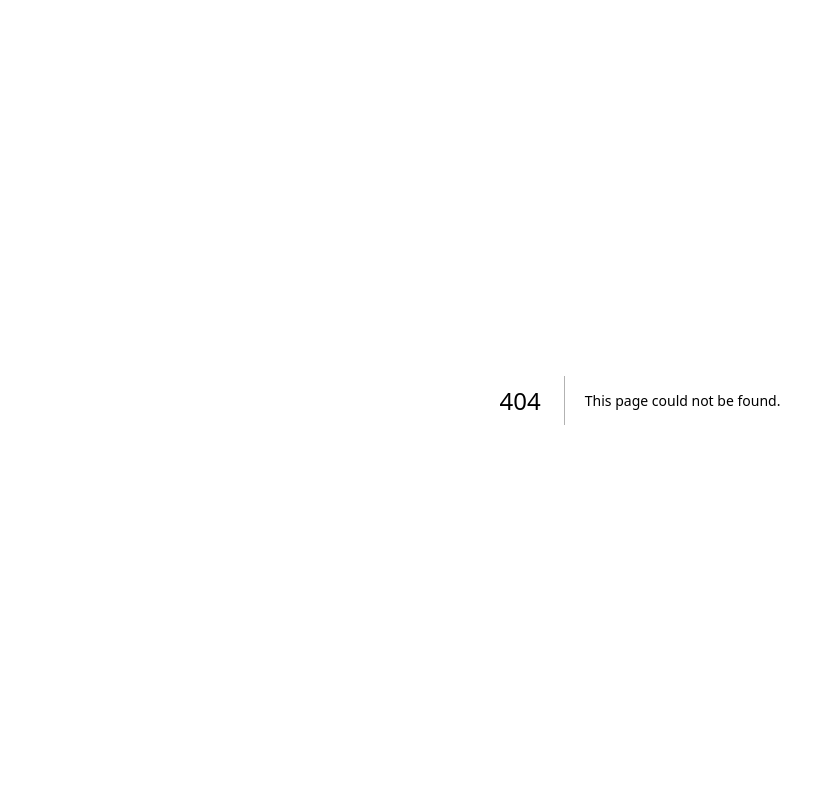
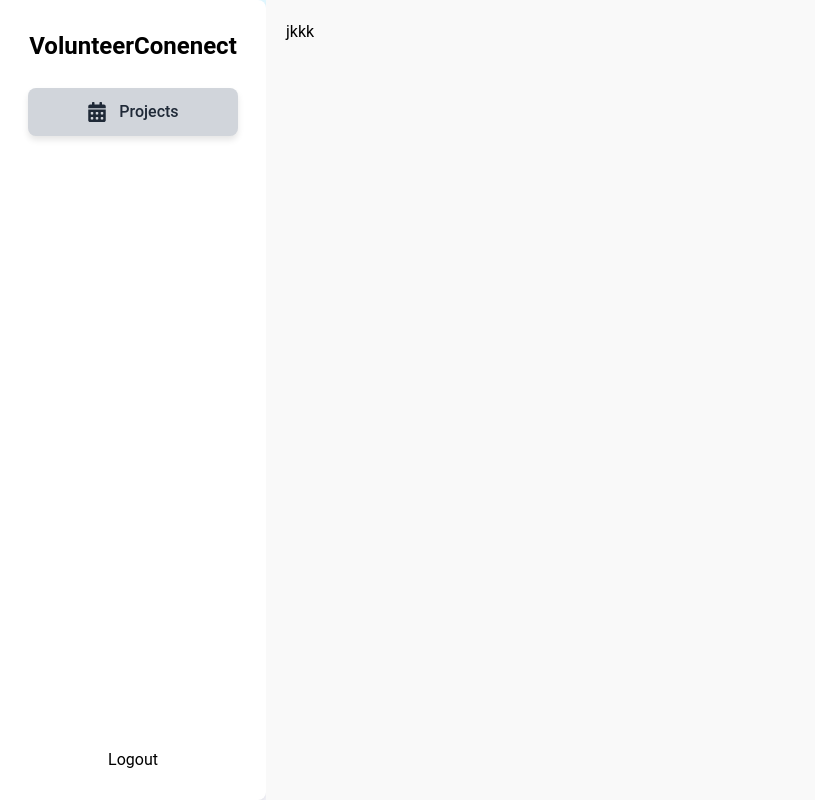
Before and after one commit to JuanCalderon2005/comunitary_projects, a Next.js app: page /projects in a window 1280 px wide. Before the commit this address had no page. Shown: the whole page, without its empty margins (0-815 px from the left). Built offline with nearby package versions, Linux system fonts and the light colour scheme; no server answers; sample sign-in values are in the browser's storage.

Commit message:
Add sidebar menu and related components; implement layout structure and logout functionality

```diff
--- a/package.json
+++ b/package.json
@@ -17,6 +17,7 @@
     "react": "^18",
     "react-dom": "^18",
     "react-hook-form": "^7.53.2",
+    "react-icons": "^5.3.0",
     "styled-components": "^6.1.13",
     "yup": "^1.4.0"
   },
--- a/src/app/(main)/(private)/layout.tsx
+++ b/src/app/(main)/(private)/layout.tsx
@@ -1,10 +1,35 @@
-import React from 'react';
+'use client';
 import AuthGuard from './guard/AuthGuard';
+import SideBarMenu from '@/ui/Organisms/dashboard/SideBarMenu';
+import styled from 'styled-components';
+
+const LayoutContainer = styled.div`
+  display: flex;
+  height: 100vh;
+`;
+
+const SidebarWrapper = styled.div`
+  width: auto;
+`;
+
+const ContentWrapper = styled.div`
+  flex-grow: 1;
+  padding: 20px;
+  overflow-y: auto;
+  background-color: #f9f9f9;
+`;
 
 export default function PrivateLayout({ children }: { children: React.ReactNode }) {
     return (
         <AuthGuard>
-            {children}
+            <LayoutContainer>
+                <SidebarWrapper>
+                    <SideBarMenu />
+                </SidebarWrapper>
+                <ContentWrapper>
+                    {children}
+                </ContentWrapper>
+            </LayoutContainer>
         </AuthGuard>
     );
 }
--- /dev/null
+++ b/src/app/(main)/(private)/projects/page.tsx
@@ -0,0 +1,9 @@
+import React from 'react'
+
+const ProjectsPage = () => {
+  return (
+    <div>jkkk</div>
+  )
+}
+
+export default ProjectsPage
--- /dev/null
+++ b/src/ui/Atoms/dashboard/MenuItem.tsx
@@ -0,0 +1,59 @@
+import React from 'react';
+import Link from 'next/link';
+import styled, { css } from 'styled-components';
+
+interface MenuItemProps {
+  icon: React.ReactNode;
+  label: string;
+  href: string;
+  isActive: boolean;
+}
+
+const MenuItemContainer = styled.div<{ isActive: boolean }>`
+  display: flex;
+  align-items: center;
+  justify-content: center;
+  gap: 0.75rem;
+  padding: 0.75rem;
+  border-radius: 0.5rem;
+  cursor: pointer;
+  width: 210px;
+  transition: background-color 0.2s ease, color 0.2s ease;
+  color: ${({ isActive }) => (isActive ? '#1f2937' : '#4b5563')}; /* Texto gris oscuro si está activo, más claro si no */
+
+  ${({ isActive }) =>
+    isActive
+      ? css`
+          background-color: #d1d5db; /* Fondo gris claro si está activo */
+          box-shadow: 0px 4px 6px rgba(0, 0, 0, 0.1);
+        `
+      : css`
+          background-color: transparent; /* Sin fondo si no está activo */
+          box-shadow: none;
+
+          &:hover {
+            color: gray; /* Texto color índigo al hacer hover */
+          }
+        `}
+`;
+
+const IconContainer = styled.span`
+  font-size: 1.25rem;
+`;
+
+const Label = styled.span`
+  font-weight: 500;
+`;
+
+const MenuItem: React.FC<MenuItemProps> = ({ icon, label, href, isActive }) => {
+  return (
+    <Link href={href} passHref>
+      <MenuItemContainer isActive={isActive}>
+        <IconContainer>{icon}</IconContainer>
+        <Label>{label}</Label>
+      </MenuItemContainer>
+    </Link>
+  );
+};
+
+export default MenuItem;
--- /dev/null
+++ b/src/ui/Atoms/dashboard/TextLabel.tsx
@@ -0,0 +1,11 @@
+import React from "react";
+
+interface TextLabelProps {
+  text: string;
+}
+
+const TextLabel: React.FC<TextLabelProps> = ({ text }) => {
+  return <span>{text}</span>;
+};
+
+export default TextLabel;
--- /dev/null
+++ b/src/ui/Molecules/dashboard/ButtonLogout.tsx
@@ -0,0 +1,21 @@
+import TextLabel from '@/ui/Atoms/dashboard/TextLabel';
+import React from 'react';
+
+interface IconButtonProps {
+  label: string;
+  onClick?: () => void;
+  className?: string;
+}
+
+const IconButtonLogout: React.FC<IconButtonProps> = ({ label, onClick, className }) => {
+  return (
+    <button
+      onClick={onClick}
+      className={`flex items-center gap-2 text-indigo-600 dark:text-indigo-400 ${className}`}
+    >
+      <TextLabel text={label} />
+    </button>
+  );
+};
+
+export default IconButtonLogout;
--- /dev/null
+++ b/src/ui/Organisms/dashboard/SideBarMenu.tsx
@@ -0,0 +1,92 @@
+'use client';
+import { usePathname } from 'next/navigation';
+import React from 'react';
+import { FaCalendarAlt } from 'react-icons/fa';
+import { signOut } from 'next-auth/react';
+import MenuItem from '@/ui/Atoms/dashboard/MenuItem';
+import IconButtonLogout from '@/ui/Molecules/dashboard/ButtonLogout';
+import styled from 'styled-components';
+
+const SidebarContainer = styled.aside`
+  width: max-content;
+  display: flex;
+  flex-direction: column;
+  justify-content: space-between;
+  background-color: #ffffff;
+  height: 100vh;
+  padding: 1.75rem;
+  box-shadow: 0 4px 6px rgba(0, 0, 0, 0.1);
+  border-top-right-radius: 0.5rem;
+  border-bottom-right-radius: 0.5rem;
+
+  @media (prefers-color-scheme: dark) {
+    background-color: #1f2937;
+    color: #6366f1;
+  }
+`;
+
+const TopSection = styled.div`
+  display: flex;
+  flex-direction: column;
+  align-items: center;
+
+`;
+
+const Title = styled.h2`
+  font-size: 1.5rem;
+  text-align: center;
+  font-weight: bold;
+  color: inherit;
+  margin-bottom: 1.5rem;
+`;
+
+const MenuList = styled.div`
+  width: 100%;
+  display: flex;
+  flex-direction: column;
+  align-items: center;
+  gap: 1.75rem;
+`;
+
+const LogoutButtonContainer = styled.div`
+  display: flex;
+  align-items: center;
+  justify-content: center;
+  color: inherit;
+`;
+
+const SideBarMenu: React.FC = () => {
+  const pathname = usePathname();
+
+  const menuItems = [
+    { icon: <FaCalendarAlt />, label: 'Projects', href: '/projects' }
+  ];
+
+  const handleLogout = async () => {
+    await signOut();
+  };
+
+  return (
+    <SidebarContainer>
+      <TopSection>
+        <Title>VolunteerConenect</Title>
+        <MenuList>
+          {menuItems.map((item, index) => (
+            <MenuItem
+              key={index}
+              icon={item.icon}
+              label={item.label}
+              href={item.href}
+              isActive={pathname === item.href}
+            />
+          ))}
+        </MenuList>
+      </TopSection>
+      <LogoutButtonContainer>
+        <IconButtonLogout label="Logout" onClick={handleLogout} />
+      </LogoutButtonContainer>
+    </SidebarContainer>
+  );
+};
+
+export default SideBarMenu;
```
Also changed, not shown: src/ui/Atoms/dashboard/Icon.tsx (added, +12 -0 lines), 1 other file (tests, documents, lock files or other folders).
